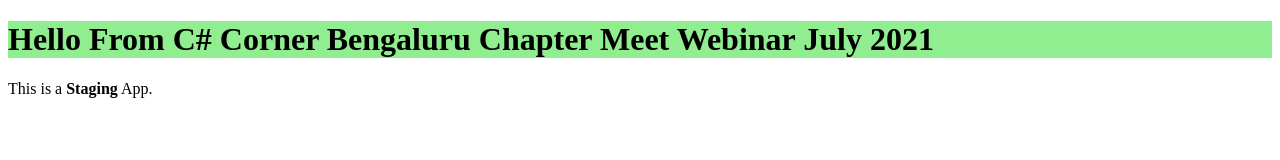
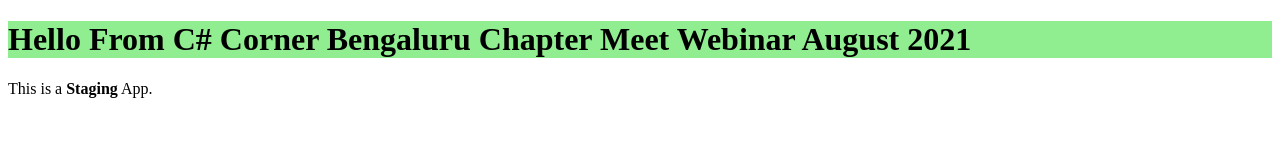
Before and after one commit to venkatamalle/WebAppStaging, a plain HTML site: page index.html in a window 1280 px wide. Drawn offline with Linux system fonts and the light colour scheme.

Commit message:
Update index.html

```diff
--- a/index.html
+++ b/index.html
@@ -5,7 +5,7 @@
 </head>
 <body>
 
-<h1 style="background-color:LightGreen;">Hello From C# Corner Bengaluru Chapter Meet Webinar July 2021</h1>
+<h1 style="background-color:LightGreen;">Hello From C# Corner Bengaluru Chapter Meet Webinar August 2021</h1>
 <p>This is a <b>Staging</b> App.</p>
 
 </body>
```
